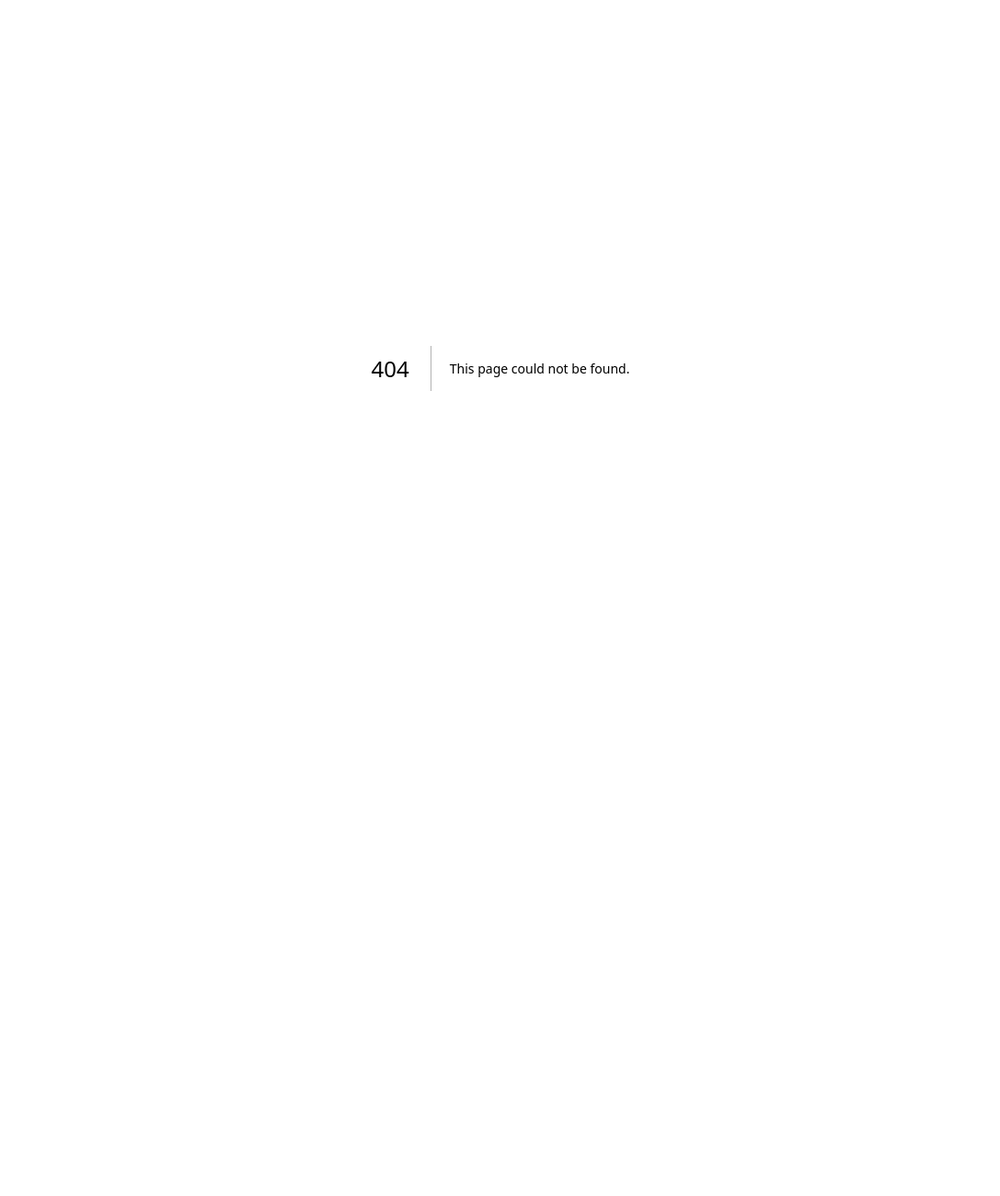
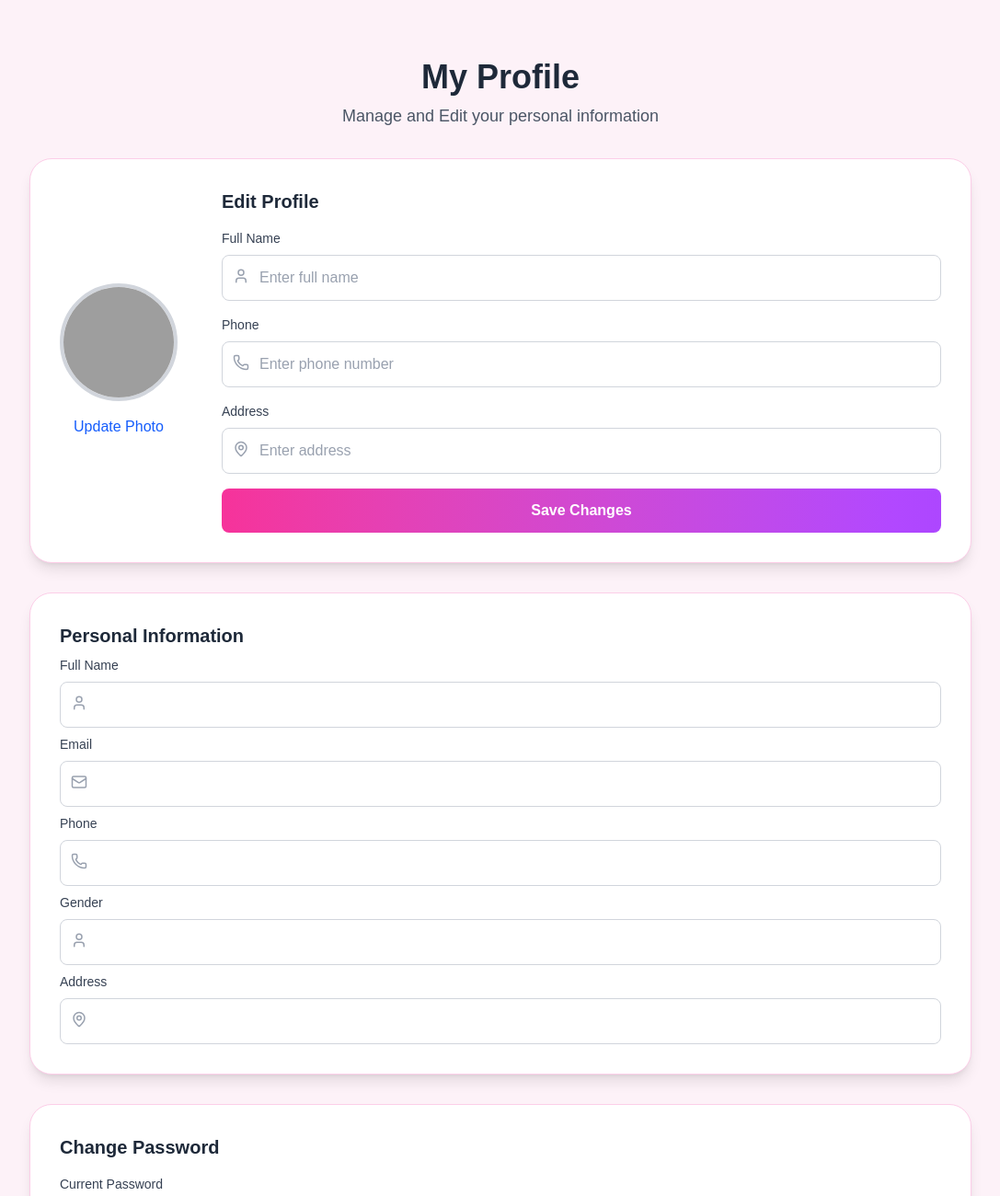
Before and after one commit to PrashnaPrajapati/Singar-Glow, a Next.js app in the folder frontend/: page /profile in a window 1280 px wide. Before the commit this address had no page. Shown: the top 1300 px of the page at 92% size, without its empty margins (96-1183 px from the left). Before the commit the page ends 800 px from the top, so only its background shows below. Built offline with nearby package versions, Linux system fonts and the light colour scheme; grey boxes are pictures that could not be loaded.

Commit message:
Added profile page

```diff
--- /dev/null
+++ b/frontend/src/app/profile/page.js
@@ -0,0 +1,223 @@
+"use client";
+
+import { useState, useEffect } from "react";
+import { ToastContainer, toast } from "react-toastify";
+import "react-toastify/dist/ReactToastify.css";
+import TextInput from "@/components/TextInput";
+import PasswordInput from "@/components/PasswordInput";
+import Button from "@/components/Button";
+import {User, Mail, Phone, MapPin, Lock} from "lucide-react";
+
+
+export default function ProfilePage() {
+  const [profile, setProfile] = useState({
+    fullName: "",
+    email: "",
+    phone: "",
+    gender: "",
+    address: "",
+    photoUrl: "",
+  });
+  const [passwords, setPasswords] = useState({ currentPassword: "", newPassword: "" });
+  const [loadingProfile, setLoadingProfile] = useState(false);
+  const [loadingPassword, setLoadingPassword] = useState(false);
+  const [token, setToken] = useState(null);
+
+  useEffect(() => {
+    const storedToken = localStorage.getItem("token");
+    if (storedToken) setToken(storedToken);
+  }, []);
+
+  useEffect(() => {
+    if (!token) return;
+    const fetchProfile = async () => {
+      try {
+        setLoadingProfile(true);
+        const res = await fetch("http://localhost:5001/profile", {
+          headers: { Authorization: `Bearer ${token}` },
+        });
+        const data = await res.json().catch(() => ({}));
+        if (!res.ok) throw new Error(data.message || `Request failed with status ${res.status}`);
+
+        if (data.photoUrl && !data.photoUrl.startsWith("http")) {
+          data.photoUrl = `http://localhost:5001${data.photoUrl}`;
+        }
+
+        setProfile(data);
+      } catch (err) {
+        toast.error("Failed to load profile");
+        console.error(err);
+      } finally {
+        setLoadingProfile(false);
+      }
+    };
+    fetchProfile();
+  }, [token]);
+
+  const handleProfileChange = (e) => setProfile({ ...profile, [e.target.name]: e.target.value });
+  const handlePasswordChange = (e) => setPasswords({ ...passwords, [e.target.name]: e.target.value });
+
+  const saveProfile = async () => {
+    try {
+      setLoadingProfile(true);
+      const toastId = toast.info("Saving profile...", { autoClose: false });
+      const res = await fetch("http://localhost:5001/profile", {
+        method: "PUT",
+        headers: { "Content-Type": "application/json", Authorization: `Bearer ${token}` },
+        body: JSON.stringify({ fullName: profile.fullName, phone: profile.phone, address: profile.address }),
+      });
+      const data = await res.json().catch(() => ({}));
+      if (!res.ok) throw new Error(data.message || `Request failed with status ${res.status}`);
+      toast.update(toastId, { render: "Profile updated successfully!", type: "success", autoClose: 3000 });
+    } catch (err) {
+      toast.error(err.message || "Failed to update profile");
+      console.error(err);
+    } finally {
+      setLoadingProfile(false);
+    }
+  };
+
+  const changePassword = async () => {
+    if (!passwords.currentPassword || !passwords.newPassword) {
+      toast.error("Both passwords are required");
+      return;
+    }
+    try {
+      setLoadingPassword(true);
+      const toastId = toast.info("Changing password...", { autoClose: false });
+      const res = await fetch("http://localhost:5001/profile/change-password", {
+        method: "PUT",
+        headers: { "Content-Type": "application/json", Authorization: `Bearer ${token}` },
+        body: JSON.stringify(passwords),
+      });
+      const data = await res.json().catch(() => ({}));
+      if (!res.ok) throw new Error(data.message || `Request failed with status ${res.status}`);
+      toast.update(toastId, { render: "Password changed successfully!", type: "success", autoClose: 3000 });
+      setPasswords({ currentPassword: "", newPassword: "" });
+    } catch (err) {
+      toast.error(err.message || "Failed to change password");
+      console.error(err);
+    } finally {
+      setLoadingPassword(false);
+    }
+  };
+
+  const handlePhotoChange = async (e) => {
+    const file = e.target.files[0];
+    if (!file) return;
+
+    const formData = new FormData();
+    formData.append("photo", file);
+
+    try {
+      const res = await fetch("http://localhost:5001/profile/photo", {
+        method: "PUT",
+        headers: { Authorization: `Bearer ${token}` },
+        body: formData,
+      });
+
+      const data = await res.json().catch(() => ({}));
+      if (!res.ok) throw new Error(data.message || `Upload failed with status ${res.status}`);
+
+      setProfile({ ...profile, photoUrl: `http://localhost:5001${data.photoUrl}` });
+      toast.success("Profile photo updated successfully!");
+    } catch (err) {
+      toast.error(err.message || "Failed to upload photo");
+      console.error("Photo upload error:", err);
+    }
+  };
+
+return (
+  <div className="min-h-screen bg-pink-50 p-8 flex flex-col items-center space-y-8">
+    <ToastContainer position="top-center" />
+    <div className="text-center space-y-2">
+      <h1 className="text-4xl font-bold text-gray-800">My Profile</h1>
+      <p className="text-gray-600 text-lg">Manage and Edit your personal information</p>
+    </div>
+
+    <div className="bg-white border border-pink-200 p-8 rounded-3xl shadow-lg w-full max-w-5xl flex flex-col md:flex-row md:items-center md:space-x-12 space-y-6 md:space-y-0">
+      <div className="flex flex-col items-center space-y-4">
+        <div className="w-32 h-32 rounded-full overflow-hidden border-4 border-gray-300">
+          <img
+            src={profile.photoUrl || "/default-avatar.png"}
+            alt="Profile"
+            className="w-full h-full object-cover"
+          />
+        </div>
+        <label className="cursor-pointer text-blue-600 hover:underline">
+         Update Photo
+          <input type="file" accept="image/*" onChange={handlePhotoChange} className="hidden" />
+        </label>
+      </div>
+      <div className="flex-1 space-y-4">
+        <h2 className="font-semibold text-xl text-gray-800">Edit Profile</h2>
+        <TextInput
+          label="Full Name"
+          name="fullName"
+          placeholder="Enter full name"
+          value={profile.fullName}
+          onChange={handleProfileChange}
+          disabled={loadingProfile}
+          icon={User}/>
+        <TextInput
+          label="Phone"
+          name="phone"
+          placeholder="Enter phone number"
+          value={profile.phone}
+          onChange={handleProfileChange}
+          disabled={loadingProfile}
+          icon={Phone}/>
+        <TextInput
+          label="Address"
+          name="address"
+          placeholder="Enter address"
+          value={profile.address || ""}
+          onChange={handleProfileChange}
+          disabled={loadingProfile}
+          icon={MapPin}/>
+        <Button onClick={saveProfile} fullWidth disabled={loadingProfile}>
+          {loadingProfile ? "Saving..." : "Save Changes"}
+        </Button>
+      </div>
+    </div>
+
+    <div className="bg-white border border-pink-200 p-8 rounded-3xl shadow-lg w-full max-w-5xl flex flex-col md:flex-row md:space-x-8 space-y-4 md:space-y-0">
+      <div className="flex-1 space-y-2">
+        <h2 className="font-semibold text-xl text-gray-800">Personal Information</h2>
+        <TextInput label="Full Name" value={profile.fullName} disabled icon={User} />
+        <TextInput label="Email" value={profile.email} disabled icon={Mail} />
+        <TextInput label="Phone" value={profile.phone} disabled icon={Phone} />
+        <TextInput label="Gender" value={profile.gender} disabled icon={User} />
+        <TextInput label="Address" value={profile.address || ""} disabled icon={MapPin} />
+      </div>
+    </div>
+
+    <div className="bg-white border border-pink-200 p-8 rounded-3xl shadow-lg w-full max-w-5xl flex flex-col md:flex-row md:space-x-8 space-y-4 md:space-y-0">
+      <div className="flex-1 space-y-4">
+        <h2 className="font-semibold text-xl text-gray-800">Change Password</h2>
+        <PasswordInput
+          label="Current Password"
+          name="currentPassword"
+          placeholder="Enter current password"
+          value={passwords.currentPassword}
+          onChange={handlePasswordChange}
+          disabled={loadingPassword}
+          icon={Lock}
+        />
+        <PasswordInput
+          label="New Password"
+          name="newPassword"
+          placeholder="Enter new password"
+          value={passwords.newPassword}
+          onChange={handlePasswordChange}
+          disabled={loadingPassword}
+          icon={Lock}
+        />
+        <Button onClick={changePassword} fullWidth disabled={loadingPassword}>
+          {loadingPassword ? "Changing..." : "Change Password"}
+        </Button>
+      </div>
+    </div>
+  </div>
+);
+}
```
